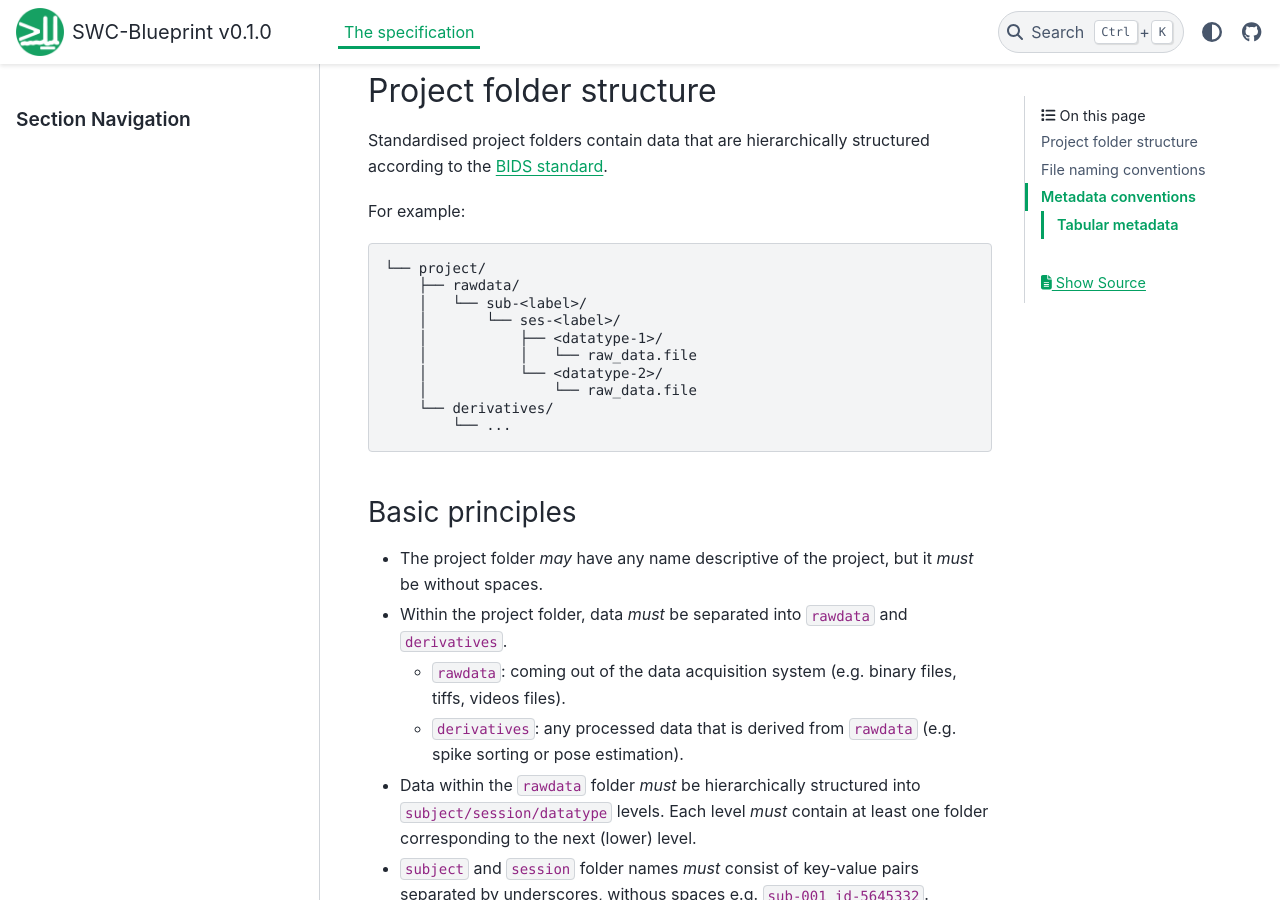
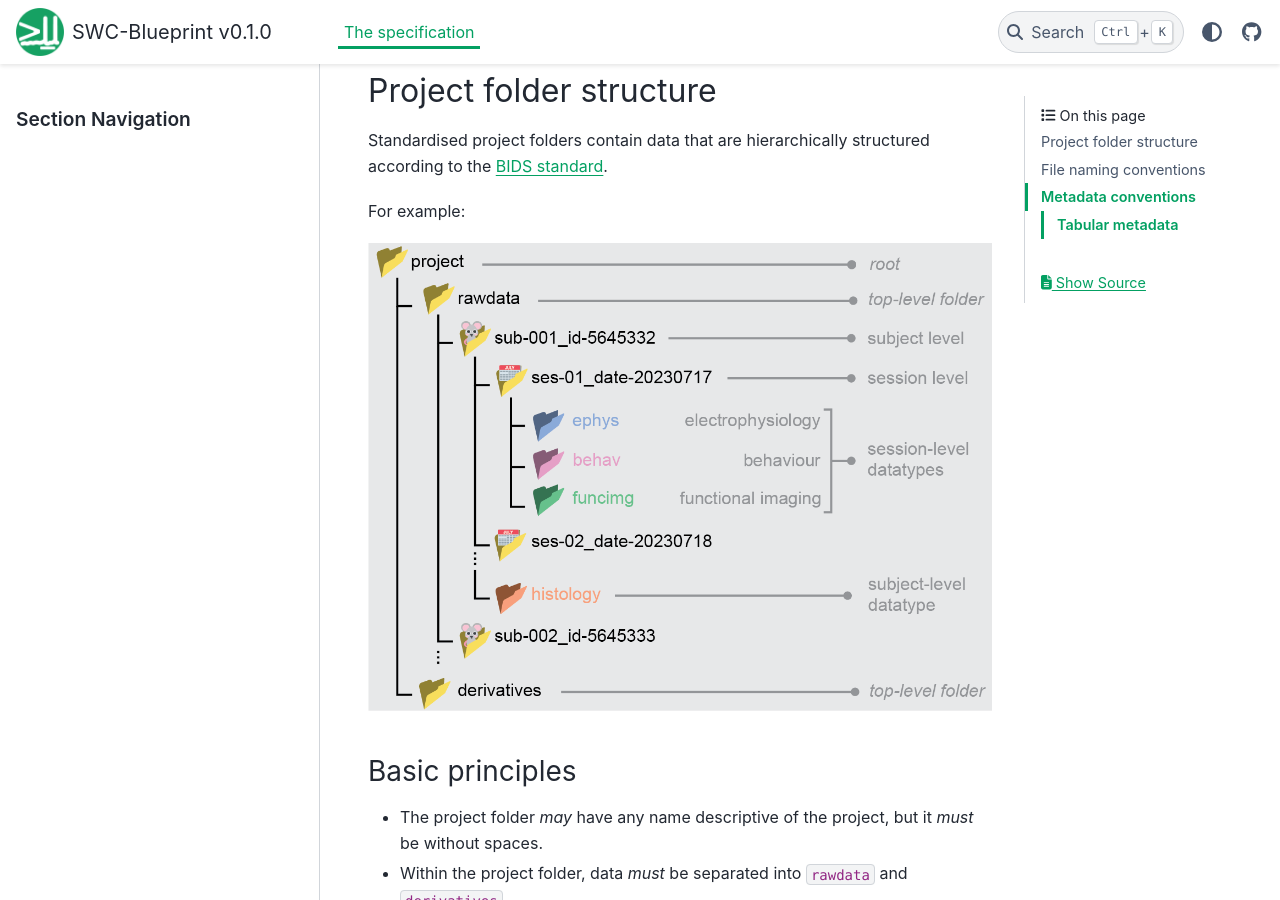
Before and after one commit to neuroinformatics-unit/NeuroBlueprint, a Sphinx documentation site: the page built from docs/source/specification.md, in a window 1280 px wide and 900 px high, scrolled down 422 px. Built offline with Sphinx 7.4.7 and the PyData theme 0.15.4, drawn with Linux system fonts in a browser that asks for light colours.

Commit message:
added image for project tree example

````diff
--- a/docs/source/specification.md
+++ b/docs/source/specification.md
@@ -13,18 +13,7 @@ Standardised project folders contain data that are hierarchically structured acc
 
 For example:
 
-```
-└── project/
-    ├── rawdata/
-    │   └── sub-<label>/
-    │       └── ses-<label>/
-    │           ├── <datatype-1>/
-    │           │   └── raw_data.file
-    │           └── <datatype-2>/
-    │               └── raw_data.file
-    └── derivatives/
-        └── ...
-```
+![](_static/swc-blueprint_project-tree.png)
 
 ### Basic principles
 
````
Also changed, not shown: docs/source/_static/swc-blueprint_project-tree.png (added).
